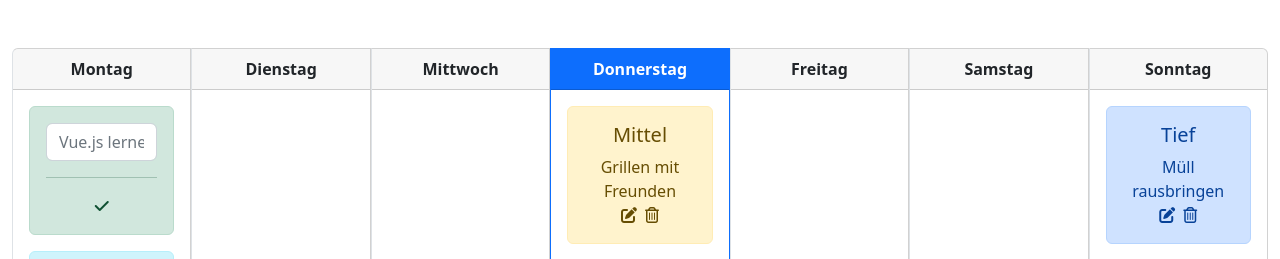
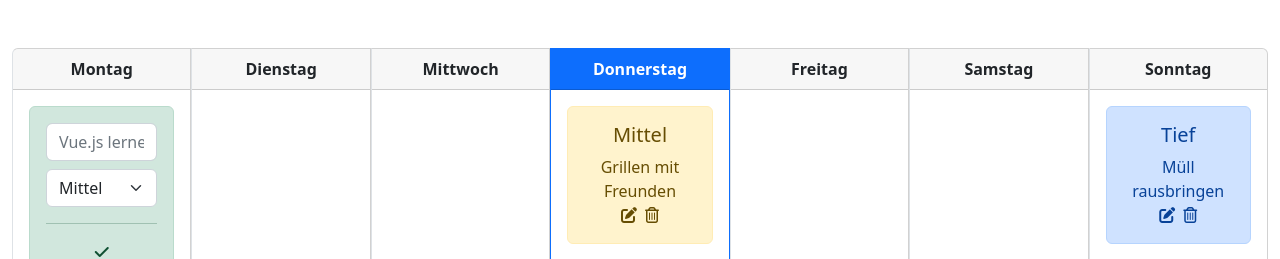
Before and after one commit to cf1887/VueJS_Code, a Vue app in the folder 03_terminkalender/: page / in a window 1280 px wide. Both pictures are taken after a click on the button 90 px from the left and 191 px from the top of the page. Shown: the top 259 px of the page. Built offline with nearby package versions, Linux system fonts and the light colour scheme.

Commit message:
03_terminkalender: Dropdown für Prioritäten mithilfe des v-model Attributs bidirektional gebunden

```diff
--- a/03_terminkalender/src/components/CalendarEvent.vue
+++ b/03_terminkalender/src/components/CalendarEvent.vue
@@ -27,6 +27,11 @@
           :placeholder="event.title"
           @input="setNewEventTitle"
         />
+        <select class="form-select mt-2" v-model="newEventPriority">
+          <option value="-1">Hoch</option>
+          <option value="0">Mittel</option>
+          <option value="1">Tief</option>
+        </select>
         <hr />
         <i class="fas fa-check" role="button" @click="updateEvent()"></i>
       </template>
@@ -49,6 +54,7 @@ export default {
   data: function () {
     return {
       newEventTitle: "",
+      newEventPriority: this.event.priority,
     };
   },
   computed: {
@@ -75,7 +81,10 @@ export default {
       Store.mutations.updateEvent(
         this.day.id,
         this.event.title,
-        this.newEventTitle
+        {
+          title: this.newEventTitle,
+          priority: this.newEventPriority,
+        }
       );
     },
     deleteEvent: function () {
--- a/03_terminkalender/src/store.js
+++ b/03_terminkalender/src/store.js
@@ -23,11 +23,12 @@ const mutations = {
         const eventObj = dayObj.events.find((event) => event.title === eventTitle);
         eventObj.edit = true;
     },
-    updateEvent(dayId, oldEventTitle, newEventTitle) {
-        newEventTitle = newEventTitle !== "" ? newEventTitle : oldEventTitle;
+    updateEvent(dayId, oldEventTitle, newEvent) {
+        newEvent.title = newEvent.title !== "" ? newEvent.title : oldEventTitle;
         const dayObj = state.calendarWeekData.find((day) => day.id === dayId);
         const eventObj = dayObj.events.find((event) => event.title === oldEventTitle);
-        eventObj.title = newEventTitle;
+        eventObj.title = newEvent.title;
+        eventObj.priority = Number(newEvent.priority);
         eventObj.edit = false;
     },
     deleteEvent(dayId, eventTitle) {
```
